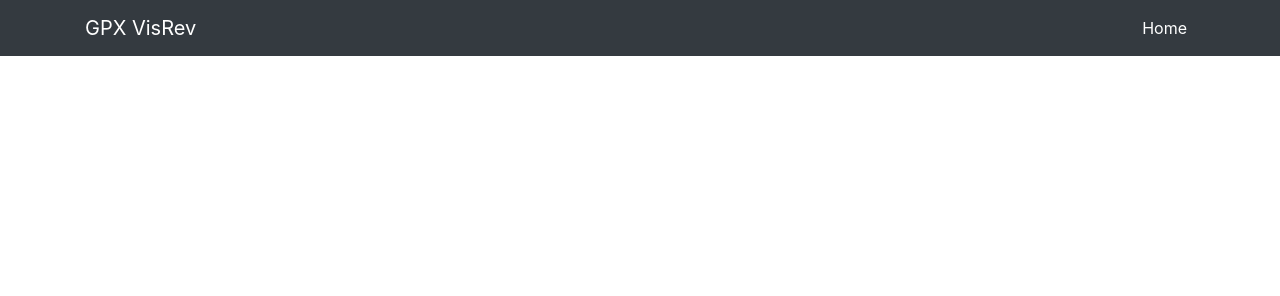
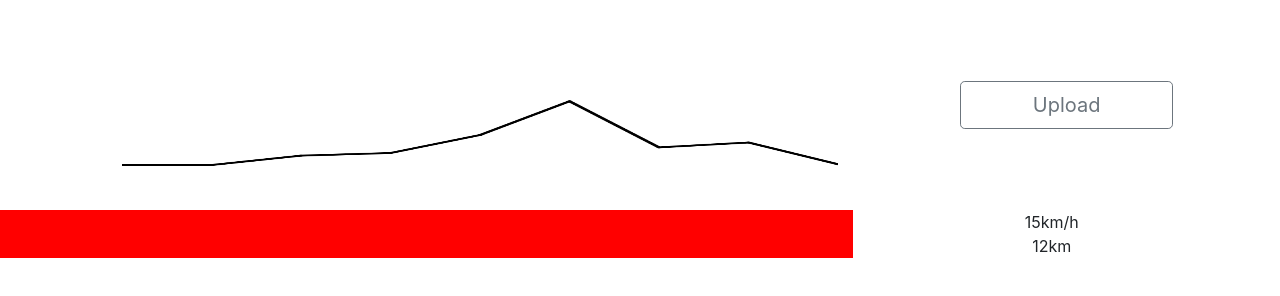
Before and after one commit to gabormihucz/gpx-visrev, a plain HTML site: page index.html in a window 1280 px wide. Drawn offline with nearby package versions, Linux system fonts and the light colour scheme.

Commit message:
more design work

```diff
--- a/css/style.css
+++ b/css/style.css
@@ -1,6 +1,31 @@
 body {
-  -webkit-background-size: cover;
-  -moz-background-size: cover;
-  background-size: cover;
-  -o-background-size: cover;
+  margin: 0;
 }
+
+canvas {
+  margin: 30px auto;
+  display: block;
+  background-color: #fff;
+  height: 150px;
+  width: 100%;
+}
+.top-navbar{
+	color: #fff;
+	background-color: #191B36;
+}
+div {
+  position: relative;
+  overflow: hidden;
+}
+input {
+  position: absolute;
+  font-size: 50px;
+  opacity: 0;
+  right: 0;
+  top: 0;
+}
+.center-text{
+	justify-content: center;
+	text-align: center;
+	align-content: center;
+}
--- a/index.html
+++ b/index.html
@@ -20,25 +20,47 @@
 
   <body>
 
-    <!-- Navigation -->
-    <nav class="navbar navbar-expand-lg navbar-dark bg-dark fixed-top">
-      <div class="container">
-        <a class="navbar-brand" href="#">GPX VisRev</a>
-        <button class="navbar-toggler" type="button" data-toggle="collapse" data-target="#navbarResponsive" aria-controls="navbarResponsive" aria-expanded="false" aria-label="Toggle navigation">
-          <span class="navbar-toggler-icon"></span>
-        </button>
-        <div class="collapse navbar-collapse" id="navbarResponsive">
-          <ul class="navbar-nav ml-auto">
-            <li class="nav-item active">
-              <a class="nav-link" href="#">Home
-              </a>
-            </li>
-          </ul>
-        </div>
-      </div>
-    </nav>
+	<div class="container-fluid">
 
-    <!-- Page Content -->
+		<div class="row align-items-center">
+
+			<div class="offset-sm-1 col-sm-7">
+				<canvas id="canvas"></canvas>
+			</div>
+
+			<div class="col-sm-1">
+			</div>
+
+			<div class="file btn-lg btn-primary btn btn-outline-secondary col-sm-2  ">
+							Upload
+				<input type="file" name="file"/>
+			</div>
+
+		</div>
+	</div>
+
+	<div class="container-fluid">
+		<div class="row" >
+			<div class="col-sm-8" style="background-color: red"></div>
+
+			<div class="col-sm-4 row center-text">
+				<div class="col-sm-12">
+					15km/h
+				</div>
+
+				<div class="col-sm-12">
+					12km
+				</div>
+			</div>
+		</div>
+
+	</div>
+
+
+
+<script src="https://canvasjs.com/assets/script/jquery-1.11.1.min.js"></script>
+<script src="js/chart.js"></script>
+
 
 
   </body>
--- /dev/null
+++ b/js/chart.js
@@ -0,0 +1,36 @@
+window.onload = function () {
+
+var canvas = document.getElementById('canvas'),
+		context = canvas.getContext('2d'),
+		width = canvas.width = 800,
+		height = canvas.height = 400;
+
+var stats = [40, 65, 72, 120, 210, 87, 100, 42];
+
+context.translate(0, height);
+context.scale(1, -1);
+
+context.fillStyle = '#ffffff';
+context.fillRect(0, 0, width, height);
+
+var left = 0,
+		prev_stat = stats[0],
+		move_left_by = 100;
+
+for(stat in stats) {
+	the_stat = stats[stat];
+
+	context.beginPath();
+	context.moveTo(left, prev_stat);
+	context.lineTo(left+move_left_by, the_stat);
+	context.lineWidth = 5;
+	context.lineCap = 'round';
+
+	context.stroke();
+
+	prev_stat = the_stat;
+	left += move_left_by;
+
+}
+
+}
```
